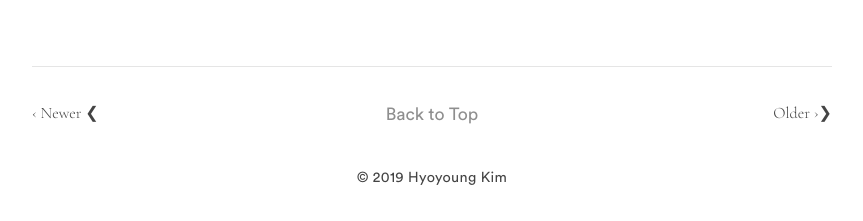
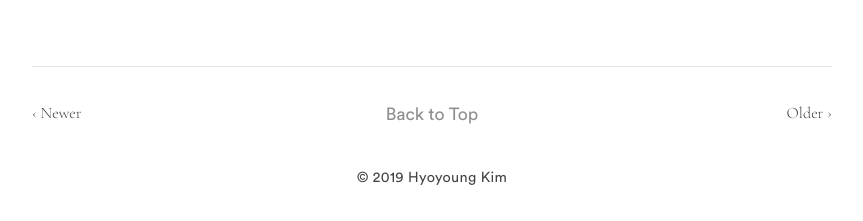
Before and after one commit to hyngkm/hyngkm.github.io, a Jekyll site: the page built from _posts/2017-03-29-introducing-tale.md, in a window 1280 px wide. Shown: the part 1385-1606 px from the top of the page, without its empty margins (208-1071 px from the left). Built offline with Jekyll 4.4.1, drawn with Linux system fonts in a browser that asks for light colours; some web fonts are replaced.

Commit message:
Update post.html

```diff
--- a/_layouts/post.html
+++ b/_layouts/post.html
@@ -18,10 +18,10 @@ layout: default
 
 <div class="pagination">
   {% if page.next.url %}
-    <a href="{{ page.next.url | prepend: site.baseurl }}" class="left arrow">‹ Newer ❮</a>
+    <a href="{{ page.next.url | prepend: site.baseurl }}" class="left arrow">‹ Newer</a>
   {% endif %}
   {% if page.previous.url %}
-    <a href="{{ page.previous.url | prepend: site.baseurl }}" class="right arrow">Older ›❯</a>
+    <a href="{{ page.previous.url | prepend: site.baseurl }}" class="right arrow">Older ›</a>
   {% endif %}
 
   <a href="#" class="top">Back to Top</a>
```
